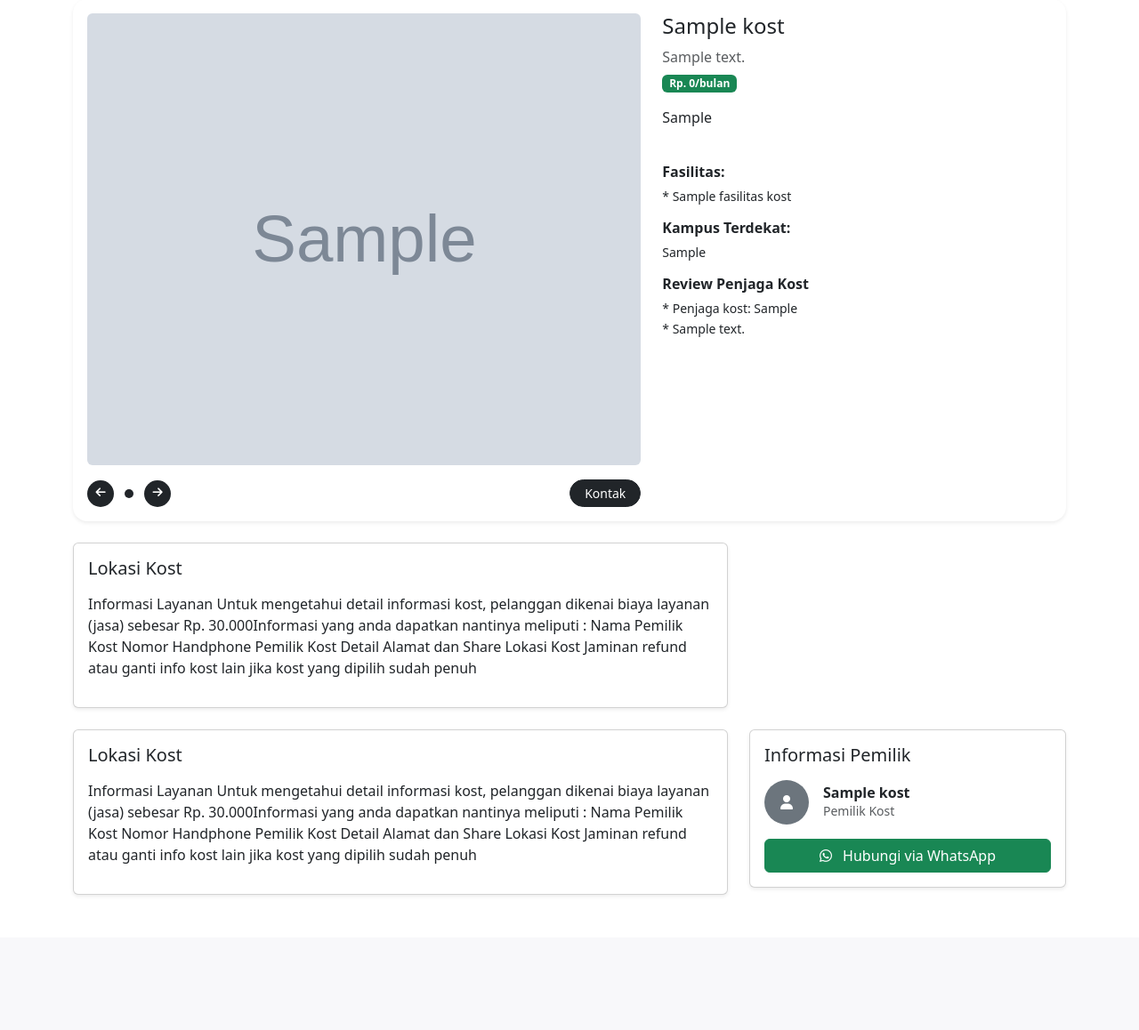
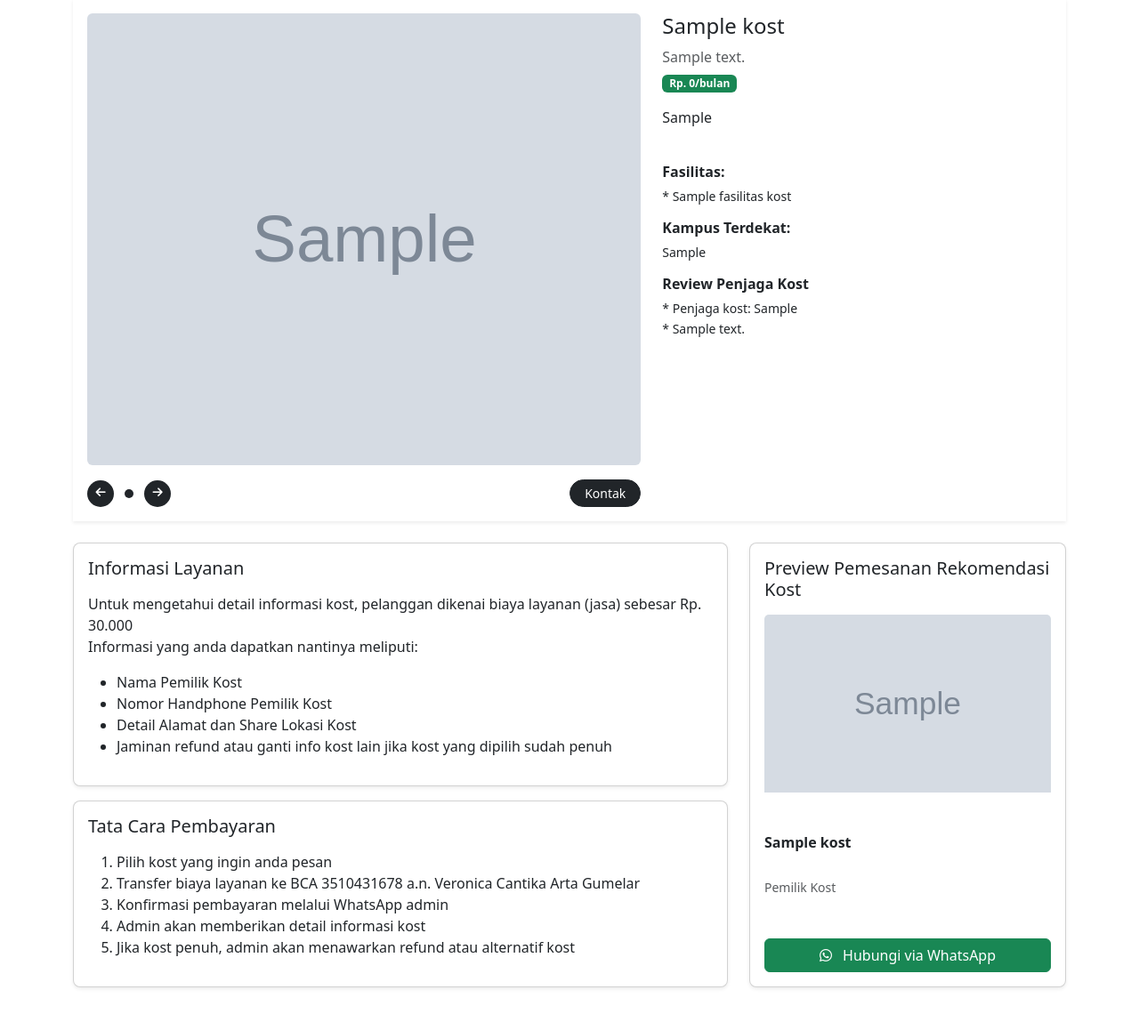
Before and after one commit to SufardiMadoa/HeroKost, a CodeIgniter 4 app: the page made by app/Views/pages/user/detailKost.php in a window 1280 px wide. Shown: the part 325-1483 px from the top of the page at 89% size. Before the commit the page ends 1331 px from the top, so only its background shows below. Run offline with PHP 8.4 and a stand-in for CodeIgniter, Linux system fonts and the light colour scheme; the template is opened without the code that fills it: most values are stand-ins (such as "Sample title", 1, 10 or a date in 2020); grey boxes marked "Sample" are stand-in pictures; some libraries are stand-ins or nearby versions.

```diff
--- a/app/Controllers/KostController.php
+++ b/app/Controllers/KostController.php
@@ -98,13 +98,14 @@ class KostController extends ResourceController
 
     // Mengambil data gambar kost
     $gambarKost = $this->kostModel->getGambar($id);
-
+    $gambarUtama = $this->kostModel->getGambarUtama($id);
     // Mengambil data fasilitas kost
     $fasilitasKost = $this->kostModel->getFasilitas($id);
 
     $data = [
       'title'         => 'Detail Kost',
       'kost'          => $kost,
+      'gambarUtama'   => $gambarUtama,
       'gambarKost'    => $gambarKost,
       'fasilitasKost' => $fasilitasKost
     ];
--- a/app/Views/pages/user/detailKost.php
+++ b/app/Views/pages/user/detailKost.php
@@ -5,7 +5,10 @@
 <style>
    .info-card {
     background-color: #ffffff;
-    border-radius: 1rem;
+    /* border-radius: 1rem; */
+    border:none;
+    shadow:none;
+
    }
 
    .custom-carousel-controls {
@@ -132,7 +135,7 @@
             </div>
 
             <!-- Information Section -->
-            <div class="col-lg-5 d-flex flex-column">
+            <div class="col-lg-5 d-flex flex-column ">
                 <!-- Kost Information -->
                 <div class="mb-4">
                     <h4><?= $kost['nama_kost'] ?></h4>
@@ -199,51 +202,59 @@
 
 <!-- Additional Info Section -->
 <div class="container mb-5">
-    <div class="row g-4">
-        <!-- Kost Location Map (if you have maps integration) -->
-        <div class="col-lg-8">
-            <div class="card shadow-sm">
+  <div class="row g-4 d-flex align-items-stretch">
+    <!-- Kolom Kiri: Dua card disusun vertikal -->
+    <div class="col-lg-8 d-flex flex-column justify-content-between">
+      <div class="card shadow-sm mb-3 flex-fill rounded-3">
         <div class="card-body">
-                    <h5 class="card-title mb-3">Lokasi Kost</h5>
-                    <p>Informasi Layanan
-Untuk mengetahui detail informasi kost, pelanggan dikenai biaya layanan (jasa) sebesar Rp. 30.000Informasi yang anda dapatkan nantinya meliputi :
-Nama Pemilik Kost
-Nomor Handphone Pemilik Kost
-Detail Alamat dan Share Lokasi Kost
-Jaminan refund atau ganti info kost lain jika kost yang dipilih sudah penuh</p>
+          <h5 class="card-title mb-3">Informasi Layanan</h5>
+          <p>
+            Untuk mengetahui detail informasi kost, pelanggan dikenai biaya layanan (jasa) sebesar Rp. 30.000<br>
+            Informasi yang anda dapatkan nantinya meliputi:
+            <ul>
+              <li>Nama Pemilik Kost</li>
+              <li>Nomor Handphone Pemilik Kost</li>
+              <li>Detail Alamat dan Share Lokasi Kost</li>
+              <li>Jaminan refund atau ganti info kost lain jika kost yang dipilih sudah penuh</li>
+            </ul>
+          </p>
         </div>
       </div>
-        </div>
-        <div class="col-lg-8">
-            <div class="card shadow-sm">
-                <div class="card-body">
-                    <h5 class="card-title mb-3">Lokasi Kost</h5>
-                    <p>Informasi Layanan
-Untuk mengetahui detail informasi kost, pelanggan dikenai biaya layanan (jasa) sebesar Rp. 30.000Informasi yang anda dapatkan nantinya meliputi :
-Nama Pemilik Kost
-Nomor Handphone Pemilik Kost
-Detail Alamat dan Share Lokasi Kost
-Jaminan refund atau ganti info kost lain jika kost yang dipilih sudah penuh</p>
+
+      <div class="card shadow-sm flex-fill rounded-3">
+        <div class="card-body ">
+          <h5 class="card-title mb-3">Tata Cara Pembayaran</h5>
+          <ol>
+            <li>Pilih kost yang ingin anda pesan</li>
+            <li>Transfer biaya layanan ke BCA 3510431678 a.n. Veronica Cantika Arta Gumelar</li>
+            <li>Konfirmasi pembayaran melalui WhatsApp admin</li>
+            <li>Admin akan memberikan detail informasi kost</li>
+            <li>Jika kost penuh, admin akan menawarkan refund atau alternatif kost</li>
+          </ol>
         </div>
       </div>
     </div>
 
-        <!-- Owner Information -->
+    <!-- Kolom Kanan: Informasi Pemilik -->
     <div class="col-lg-4">
-            <div class="card shadow-sm">
-                <div class="card-body">
-                    <h5 class="card-title mb-3">Informasi Pemilik</h5>
+      <div class="card shadow-sm h-100 rounded-3">
+        <div class="card-body d-flex flex-column justify-content-between">
+          <div>
+            <h5 class="card-title mb-3">Preview Pemesanan Rekomendasi Kost</h5>
             <div class="d-flex align-items-center mb-3">
-                        <div class="bg-secondary rounded-circle d-flex align-items-center justify-content-center me-3" style="width: 50px; height: 50px;">
-                            <i class="fas fa-user text-white"></i>
+            <?php if (!empty($gambarUtama)): ?>
+    <img src="<?= base_url($gambarUtama['path_gambar']); ?>" class="card-img-top" alt="<?= $kost['nama_kost']; ?>" style="height: 200px; object-fit: cover;">
+<?php else: ?>
+    <p class="text-muted">Tidak ada gambar</p>
+<?php endif; ?>
               </div>
               <div>
+                </div>
+            </div>
             <h6 class="mb-0"><?= isset($kost['nama_pemilik']) ? $kost['nama_pemilik'] : 'Pemilik Kost' ?></h6>
             <small class="text-muted">Pemilik Kost</small>
-                        </div>
-                    </div>
           <?php $admin_phone = isset($kost['no_hp']) ? $kost['no_hp'] : '6281234567890'; ?>
-                    <a href="https://wa.me/<?= $admin_phone ?>" class="btn btn-success w-100">
+          <a href="https://wa.me/<?= $admin_phone ?>" class="btn btn-success w-100 mt-3">
             <i class="fab fa-whatsapp me-2"></i> Hubungi via WhatsApp
           </a>
         </div>
@@ -251,6 +262,7 @@ Jaminan refund atau ganti info kost lain jika kost yang dipilih sudah penuh</p>
     </div>
   </div>
 </div>
+
 
 <script src="https://cdn.jsdelivr.net/npm/bootstrap@5.3.3/dist/js/bootstrap.bundle.min.js" integrity="sha384-YvpcrYf0tY3lHB60NNkmXc5s9fDVZLESaAA55NDzOxhy9GkcIdslK1eN7N6jIeHz" crossorigin="anonymous"></script>
 <script>
```
Lines whose indentation alone changed are shown as unchanged.
